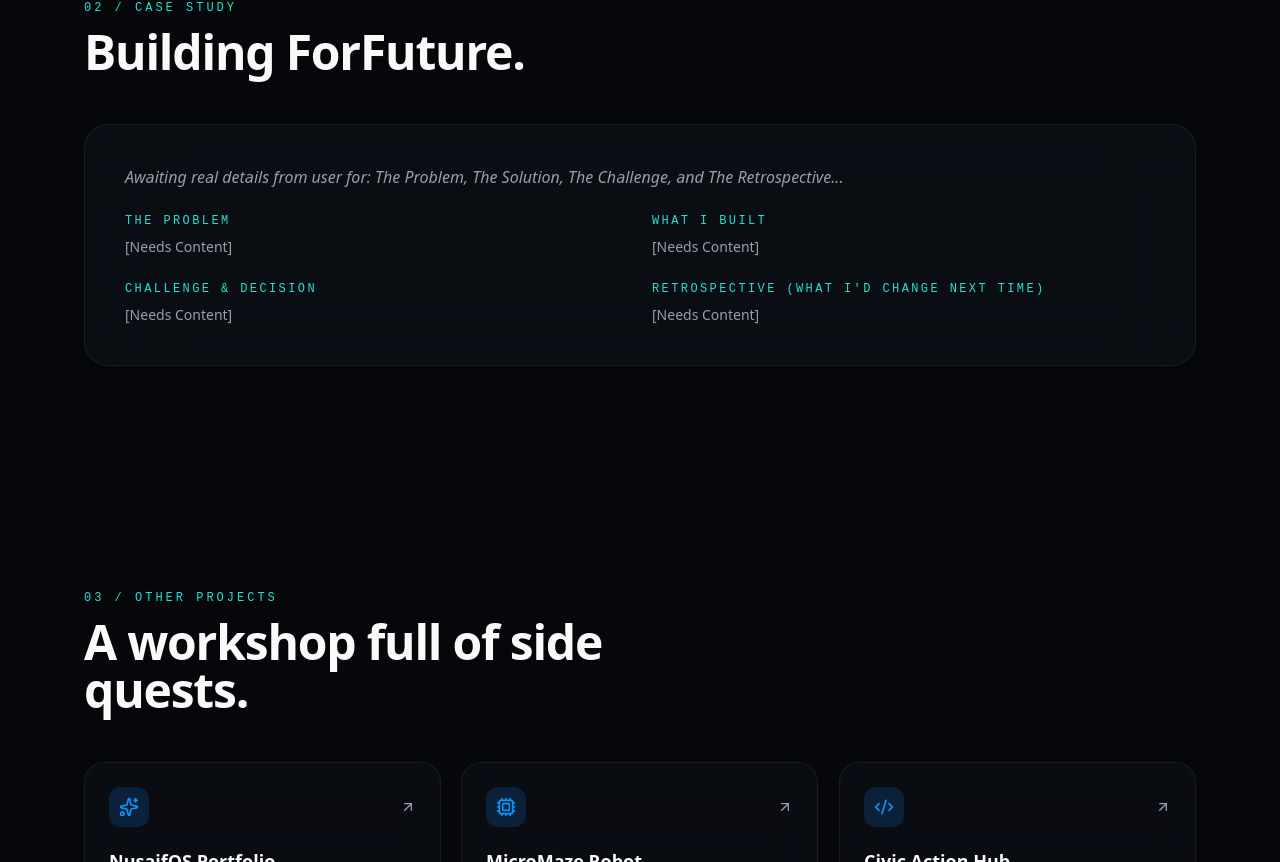
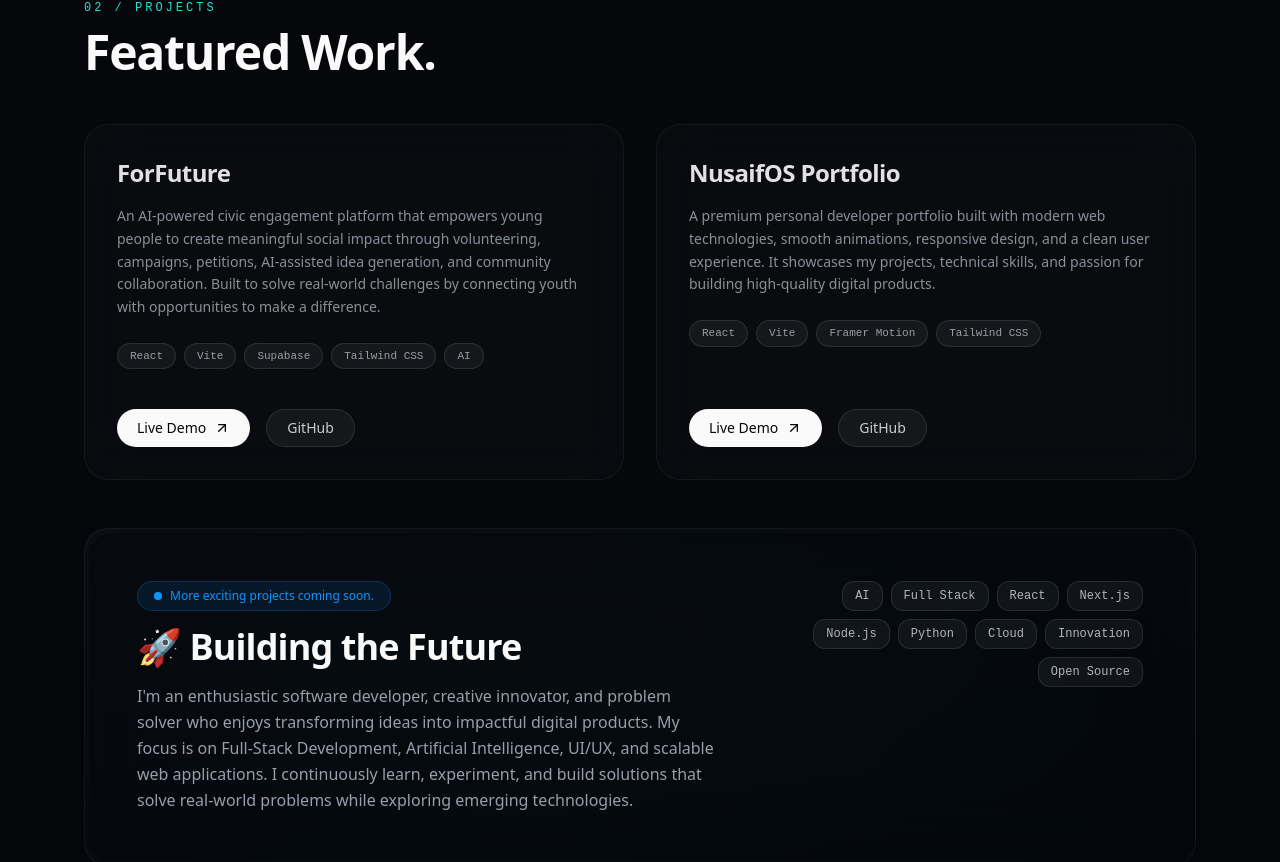
Before and after one commit to KindNusaif/Personal-Portfolio, a React (Vite) app: page / in a window 1280 px wide. Shown: the part 1938-2800 px from the top of the page. Built offline with nearby package versions, Linux system fonts and the light colour scheme.

Commit message:
feat: initialize portfolio app structure and implement animated hero section with layout components

```diff
--- a/src/App.tsx
+++ b/src/App.tsx
@@ -5,7 +5,6 @@ import {
   HeroSection,
   AboutSection,
   WorkSection,
-  CaseStudySection,
   PathSection,
   ContactSection,
   MarqueeStrip,
@@ -41,7 +40,6 @@ function Portfolio() {
         <HeroSection />
         <MarqueeStrip />
         <AboutSection />
-        <CaseStudySection />
         <WorkSection />
         <PathSection />
         <StackSection />
--- a/src/components/portfolio/sections.tsx
+++ b/src/components/portfolio/sections.tsx
@@ -324,106 +324,140 @@ export function AboutSection() {
   );
 }
 
-/* -------------------- ForFuture Case Study -------------------- */
-export function CaseStudySection() {
+/* -------------------- Projects (Work) -------------------- */
+export function WorkSection() {
+  const projects = [
+    {
+      title: "ForFuture",
+      desc: "An AI-powered civic engagement platform that empowers young people to create meaningful social impact through volunteering, campaigns, petitions, AI-assisted idea generation, and community collaboration. Built to solve real-world challenges by connecting youth with opportunities to make a difference.",
+      tech: ["React", "Vite", "Supabase", "Tailwind CSS", "AI"],
+      links: [
+        { label: "Live Demo", href: "#", primary: true },
+        { label: "GitHub", href: "#", primary: false },
+      ],
+    },
+    {
+      title: "NusaifOS Portfolio",
+      desc: "A premium personal developer portfolio built with modern web technologies, smooth animations, responsive design, and a clean user experience. It showcases my projects, technical skills, and passion for building high-quality digital products.",
+      tech: ["React", "Vite", "Framer Motion", "Tailwind CSS"],
+      links: [
+        { label: "Live Demo", href: "#", primary: true },
+        { label: "GitHub", href: "#", primary: false },
+      ],
+    },
+  ];
+
+  const buildingTags = [
+    "AI", "Full Stack", "React", "Next.js", "Node.js", "Python", "Cloud", "Innovation", "Open Source"
+  ];
+
   return (
-    <section id="forfuture" className="mx-auto max-w-6xl px-5 py-28">
+    <section id="projects" className="mx-auto max-w-6xl px-5 py-28 relative">
       <SectionHeading
-        eyebrow="02 / Case Study"
-        title="Building ForFuture."
-      />
-      <motion.article
-        initial={{ opacity: 0, y: 24 }}
-        whileInView={{ opacity: 1, y: 0 }}
-        viewport={{ once: true }}
-        transition={{ duration: 0.7 }}
-        className="group relative overflow-hidden rounded-3xl border border-border/50 bg-card/70 backdrop-blur-2xl shadow-xl"
-      >
-        <div className="p-8 md:p-10">
-          <p className="text-muted-foreground italic mb-6">
-            Awaiting real details from user for: The Problem, The Solution, The Challenge, and The Retrospective...
-          </p>
-          <dl className="grid gap-6 md:grid-cols-2">
-            <div>
-              <dt className="font-mono text-xs uppercase tracking-[0.2em] text-accent mb-2">The Problem</dt>
-              <dd className="text-sm text-muted-foreground">[Needs Content]</dd>
-            </div>
-            <div>
-              <dt className="font-mono text-xs uppercase tracking-[0.2em] text-accent mb-2">What I Built</dt>
-              <dd className="text-sm text-muted-foreground">[Needs Content]</dd>
-            </div>
-            <div>
-              <dt className="font-mono text-xs uppercase tracking-[0.2em] text-accent mb-2">Challenge & Decision</dt>
-              <dd className="text-sm text-muted-foreground">[Needs Content]</dd>
-            </div>
-            <div>
-              <dt className="font-mono text-xs uppercase tracking-[0.2em] text-accent mb-2">Retrospective (What I'd change next time)</dt>
-              <dd className="text-sm text-muted-foreground">[Needs Content]</dd>
-            </div>
-          </dl>
-        </div>
-      </motion.article>
-    </section>
-  );
-}
-
-/* -------------------- Other Projects -------------------- */
-const OTHER = [
-  { title: "NusaifOS Portfolio", tech: ["React", "Vite", "Framer Motion"], desc: "This very website. Built with modern web standards, custom animations, and a focus on premium UI.", icon: Sparkles },
-  { title: "MicroMaze Robot", tech: ["C++", "Arduino", "Sensors"], desc: "Maze-solving autonomous robot built for national level robotics competitions.", icon: Cpu },
-  { title: "Civic Action Hub", tech: ["Node", "Firebase", "React"], desc: "A predecessor to ForFuture. Platform for tracking local community initiatives.", icon: Code2 },
-  { title: "Outbreak Dash", tech: ["Unity", "C#"], desc: "Top-down arcade survival game. Explored game loops, AI pathfinding and state machines.", icon: Gamepad2 },
-  { title: "Python Web Scrapers", tech: ["Python", "Selenium", "BS4"], desc: "A collection of automated scripts and data scrapers for academic research.", icon: Code2 },
-  { title: "Design System UI", tech: ["React", "TailwindCSS"], desc: "An open-source collection of animated UI components and micro-interactions.", icon: Sparkles },
-];
-
-export function WorkSection() {
-  return (
-    <section id="projects" className="mx-auto max-w-6xl px-5 py-28">
-      <SectionHeading
-        eyebrow="03 / Other Projects"
-        title="A workshop full of side quests."
+        eyebrow="02 / Projects"
+        title="Featured Work."
       />
 
+      <div className="mt-12 flex flex-col gap-12">
+        {/* Project Cards - Grid */}
+        <div className="grid lg:grid-cols-2 gap-8">
+          {projects.map((p, i) => (
+            <motion.div
+              key={p.title}
+              initial={{ opacity: 0, y: 20 }}
+              whileInView={{ opacity: 1, y: 0 }}
+              viewport={{ once: true }}
+              transition={{ delay: i * 0.1, duration: 0.6 }}
+              className="group relative flex flex-col justify-between overflow-hidden rounded-3xl border border-white/5 bg-white/[0.02] p-8 backdrop-blur-xl transition-all duration-500 hover:-translate-y-1 hover:border-primary/30 hover:bg-white/[0.04] hover:shadow-[0_0_40px_-10px_rgba(var(--color-primary),0.1)]"
+            >
+              {/* Glowing Hover Effect */}
+              <div className="absolute -inset-px opacity-0 transition-opacity duration-500 group-hover:opacity-100 rounded-3xl" style={{
+                background: `linear-gradient(135deg, transparent 40%, color-mix(in oklab, var(--primary) 20%, transparent), color-mix(in oklab, var(--spark) 20%, transparent))`
+              }} />
 
-      {/* Other projects */}
-      <div className="mt-12 grid gap-5 sm:grid-cols-2 lg:grid-cols-3">
-        {OTHER.map((p, i) => {
-          const Icon = p.icon;
-          return (
-            <motion.a
-              key={p.title}
-              href="#"
-              initial={{ opacity: 0, y: 16 }}
-              whileInView={{ opacity: 1, y: 0 }}
-              whileHover={{ y: -5, rotateX: 2, rotateY: -2 }}
-              style={{ transformPerspective: 1000 }}
-              viewport={{ once: true }}
-              transition={{ delay: i * 0.05 }}
-              className="group relative flex flex-col rounded-2xl border border-border/50 bg-card/60 p-6 backdrop-blur-xl transition-all duration-300 hover:border-primary/50 hover:bg-card/90 hover:shadow-xl hover:shadow-primary/5"
-            >
-              <div className="mb-5 flex items-center justify-between">
-                <div className="grid h-10 w-10 place-items-center rounded-lg bg-primary/15 text-primary">
-                  <Icon className="h-5 w-5" />
+              <div className="relative z-10">
+                <h3 className="text-2xl font-semibold tracking-tight text-foreground/90 group-hover:text-foreground transition-colors">{p.title}</h3>
+                <p className="mt-4 text-sm leading-relaxed text-muted-foreground/90">{p.desc}</p>
+                <div className="mt-6 flex flex-wrap gap-2">
+                  {p.tech.map((t) => (
+                    <span key={t} className="rounded-full border border-white/10 bg-white/5 px-3 py-1 text-[11px] font-mono text-muted-foreground transition-colors group-hover:border-primary/20 group-hover:text-foreground/80">
+                      {t}
+                    </span>
+                  ))}
                 </div>
-                <ArrowUpRight className="h-4 w-4 text-muted-foreground transition group-hover:-translate-y-0.5 group-hover:translate-x-0.5 group-hover:text-foreground" />
               </div>
-              <h4 className="text-lg font-semibold">{p.title}</h4>
-              <p className="mt-1.5 text-sm text-muted-foreground">{p.desc}</p>
-              <div className="mt-5 flex flex-wrap gap-1.5">
-                {p.tech.map((t) => (
-                  <span key={t} className="rounded-md border border-border bg-secondary/40 px-2 py-0.5 font-mono text-[10px] uppercase tracking-wider text-muted-foreground">
-                    {t}
-                  </span>
+
+              <div className="relative z-10 mt-10 flex gap-4">
+                {p.links.map(link => (
+                  <a
+                    key={link.label}
+                    href={link.href}
+                    className={`inline-flex items-center gap-2 rounded-full px-5 py-2 text-sm font-medium transition-all duration-300 ${
+                      link.primary
+                      ? "bg-foreground text-background hover:bg-foreground/90 hover:scale-105"
+                      : "bg-white/5 border border-white/10 text-foreground/80 hover:bg-white/10 hover:border-white/20 hover:text-foreground"
+                    }`}
+                  >
+                    {link.label} {link.primary && <ArrowUpRight className="h-4 w-4" />}
+                  </a>
                 ))}
               </div>
-              <div className="mt-5 flex gap-3 text-xs text-muted-foreground">
-                <span className="link-underline">Demo</span>
-                <span className="link-underline">GitHub</span>
+            </motion.div>
+          ))}
+        </div>
+
+        {/* Currently Building Card - Full Width */}
+        <motion.div
+          initial={{ opacity: 0, y: 20 }}
+          whileInView={{ opacity: 1, y: 0 }}
+          viewport={{ once: true }}
+          transition={{ delay: 0.3, duration: 0.6 }}
+          className="group relative overflow-hidden rounded-3xl border border-white/5 bg-gradient-to-br from-white/[0.03] to-transparent p-1 shadow-2xl transition-all duration-500 hover:border-white/10"
+        >
+          {/* Animated Gradient Background inside border */}
+          <div className="absolute inset-0 bg-gradient-to-r from-primary/10 via-spark/10 to-primary/10 opacity-30 blur-2xl transition-opacity duration-500 group-hover:opacity-60" />
+
+          <div className="relative h-full w-full rounded-[23px] bg-background/50 p-8 md:p-12 backdrop-blur-2xl">
+            <div className="flex flex-col md:flex-row md:items-start justify-between gap-10">
+
+              <div className="flex-1 max-w-2xl">
+                <div className="mb-4 inline-flex items-center gap-2 rounded-full border border-primary/20 bg-primary/10 px-4 py-1.5 text-xs font-medium text-primary">
+                  <span className="relative flex h-2 w-2">
+                    <span className="animate-ping absolute inline-flex h-full w-full rounded-full bg-primary opacity-75"></span>
+                    <span className="relative inline-flex rounded-full h-2 w-2 bg-primary"></span>
+                  </span>
+                  More exciting projects coming soon.
+                </div>
+
+                <h3 className="text-3xl md:text-4xl font-semibold tracking-tight font-display mb-4">
+                  🚀 Building the Future
+                </h3>
+
+                <p className="text-muted-foreground leading-relaxed">
+                  I'm an enthusiastic software developer, creative innovator, and problem solver who enjoys transforming ideas into impactful digital products. My focus is on Full-Stack Development, Artificial Intelligence, UI/UX, and scalable web applications. I continuously learn, experiment, and build solutions that solve real-world problems while exploring emerging technologies.
+                </p>
               </div>
-            </motion.a>
-          );
-        })}
+
+              <div className="flex-1 max-w-sm">
+                <div className="flex flex-wrap gap-2 md:justify-end">
+                  {buildingTags.map((tag, i) => (
+                    <motion.span
+                      key={tag}
+                      initial={{ opacity: 0, scale: 0.9 }}
+                      whileInView={{ opacity: 1, scale: 1 }}
+                      viewport={{ once: true }}
+                      transition={{ delay: 0.4 + (i * 0.05) }}
+                      className="rounded-lg border border-white/10 bg-white/5 px-3 py-1.5 text-xs font-mono text-foreground/70 transition-colors hover:bg-primary/10 hover:border-primary/30 hover:text-primary"
+                    >
+                      {tag}
+                    </motion.span>
+                  ))}
+                </div>
+              </div>
+
+            </div>
+          </div>
+        </motion.div>
       </div>
     </section>
   );
```
